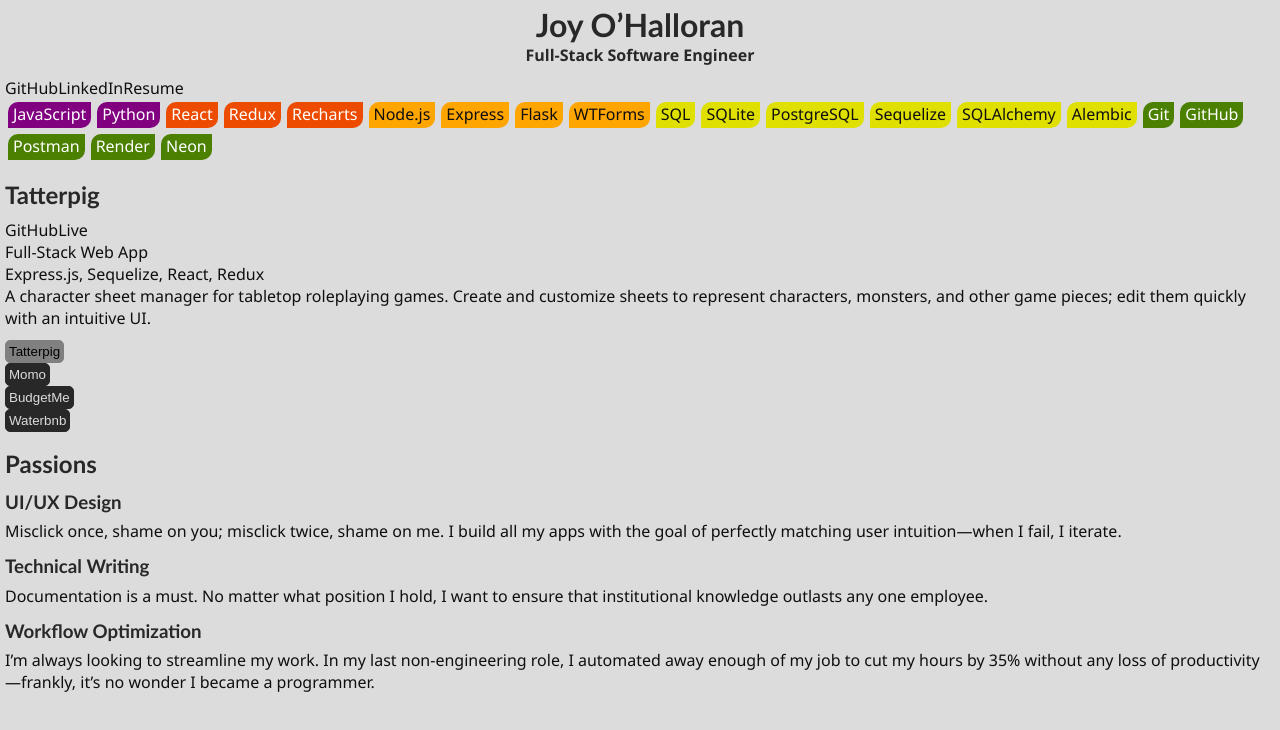
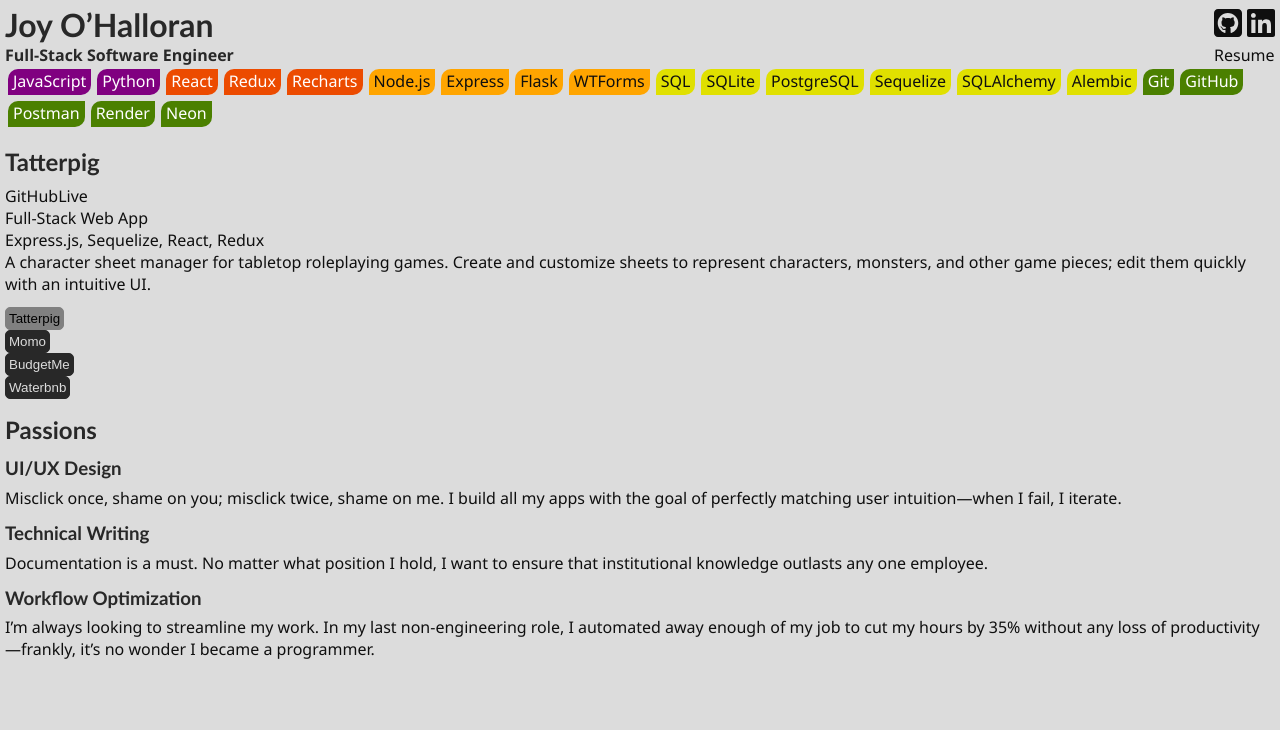
Before and after one commit to ohalloranjm/ohalloranjm.github.io, a React (Vite) app in the folder react-vite/: page / in a window 1280 px wide. Shown: the top 730 px of the page. Built offline with nearby package versions, Linux system fonts and the light colour scheme.

Commit message:
styled presence links

```diff
--- a/react-vite/package.json
+++ b/react-vite/package.json
@@ -10,6 +10,10 @@
     "preview": "vite preview"
   },
   "dependencies": {
+    "@fortawesome/free-brands-svg-icons": "^6.6.0",
+    "@fortawesome/free-regular-svg-icons": "^6.6.0",
+    "@fortawesome/free-solid-svg-icons": "^6.6.0",
+    "@fortawesome/react-fontawesome": "^0.2.2",
     "react": "^18.2.0",
     "react-dom": "^18.2.0"
   },
--- a/react-vite/src/App.jsx
+++ b/react-vite/src/App.jsx
@@ -4,21 +4,28 @@ import projects from './data/projects.jsx';
 import { useState } from 'react';
 import tech from './data/tech.js';
 import links from './data/links.js';
+import { FontAwesomeIcon } from '@fortawesome/react-fontawesome';
 
 function App() {
   const [project, setProject] = useState('Tatterpig');
   const currProject = projects.find(p => p.name === project);
 
   return (
-    <div className='all'>
-      <h1 className='center'>Joy O’Halloran</h1>
-      <p className='center my-title'>Full-Stack Software Engineer</p>
+    <>
+      <header className='page-header'>
+        <h1 className='page-title'>Joy O’Halloran</h1>
+        <p className='my-title'>Full-Stack Software Engineer</p>
 
-      {Object.entries(links).map(([name, link]) => (
-        <a href={link} key={name}>
-          {name}
-        </a>
-      ))}
+        <div className='presence'>
+          {links.map(({ to, fa, id }) => (
+            <a href={to} key={id} className={`presence-link pl-${id}`}>
+              <FontAwesomeIcon icon={fa} />
+            </a>
+          ))}
+        </div>
+
+        <div className='resume'>Resume</div>
+      </header>
 
       <ul>
         {tech.map((items, index) => {
@@ -56,7 +63,7 @@ function App() {
           {p.details}
         </>
       ))}
-    </div>
+    </>
   );
 }
 
--- a/react-vite/src/components/Project/Project.jsx
+++ b/react-vite/src/components/Project/Project.jsx
@@ -1,5 +1,5 @@
 export default function Project({ project }) {
-  const { name, description, type, tech, links } = project;
+  const { description, type, tech, links } = project;
   return (
     <>
       {links.map(link => (
--- a/react-vite/src/css-global/main.css
+++ b/react-vite/src/css-global/main.css
@@ -52,9 +52,36 @@ button:disabled:hover {
   text-align: center;
 }
 
+.page-header {
+  display: grid;
+  grid-template-columns: 1fr auto;
+  grid-template-areas:
+    'my-name presence'
+    'my-title resume';
+}
+
 .my-title {
   font-weight: bold;
   color: var(--txt2);
+  margin-bottom: 0;
+  grid-area: my-title;
+}
+
+.presence {
+  font-size: 2em;
+  margin: auto;
+  display: flex;
+  gap: 5px;
+}
+
+.presence-link {
+  margin-top: -5px;
+  padding: 0;
+  text-align: center;
+}
+
+.resume {
+  grid-area: resume;
 }
 
 .techbox {
--- a/react-vite/src/data/links.js
+++ b/react-vite/src/data/links.js
@@ -1,7 +1,12 @@
-const links = {
-  GitHub: 'https://github.com/ohalloranjm/',
-  LinkedIn: 'https://www.linkedin.com/in/joy-ohalloran/',
-  Resume: '',
-};
+import { faSquareGithub, faLinkedin } from '@fortawesome/free-brands-svg-icons';
+
+const links = [
+  { id: 'gh', to: 'https://github.com/ohalloranjm/', fa: faSquareGithub },
+  {
+    id: 'li',
+    to: 'https://www.linkedin.com/in/joy-ohalloran/',
+    fa: faLinkedin,
+  },
+];
 
 export default links;
```
Also changed, not shown: 1 other file (tests, documents, lock files or other folders).
